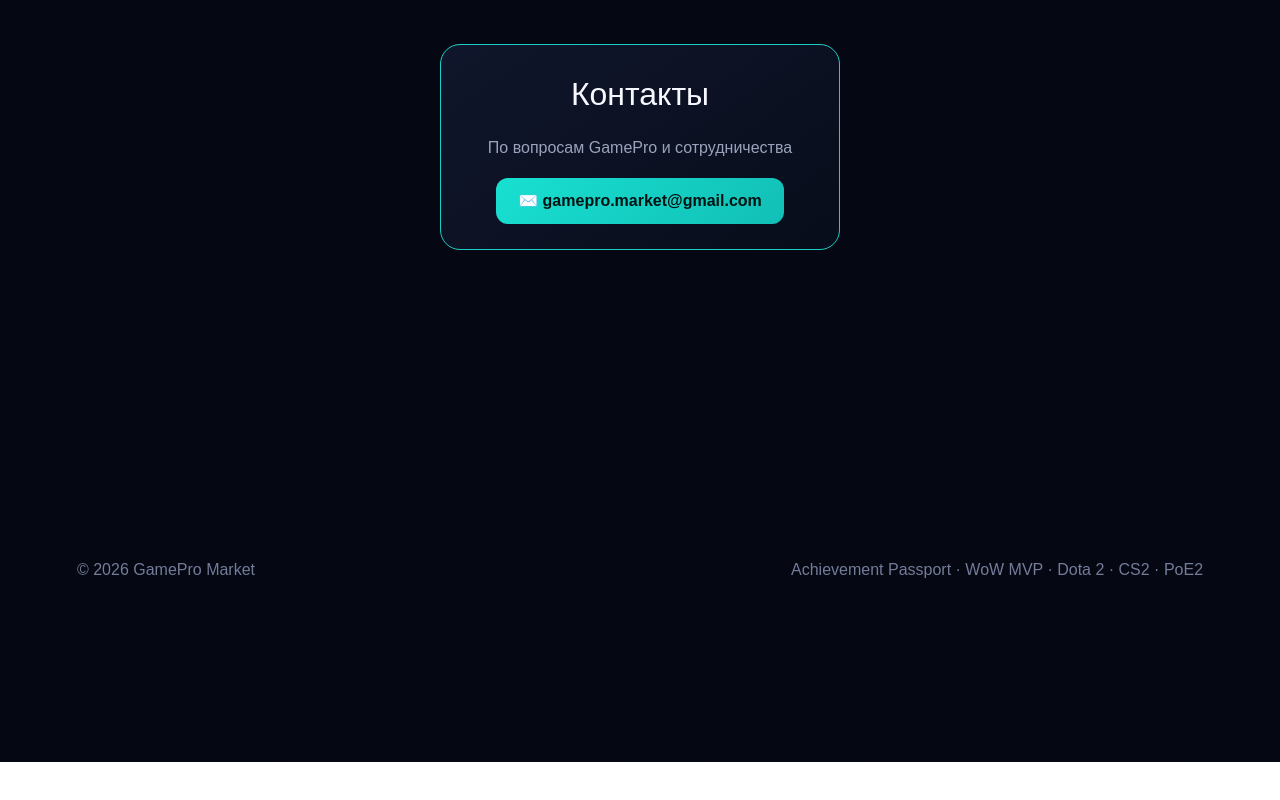
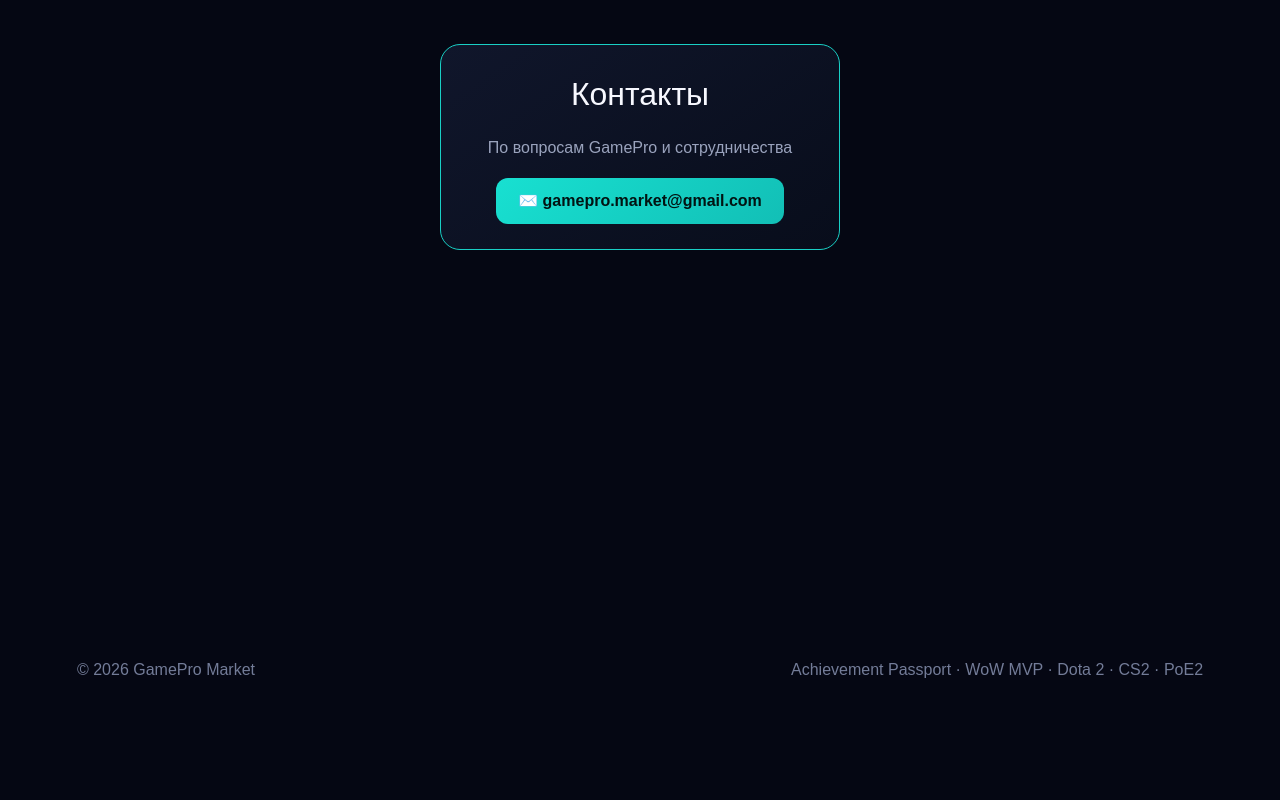
Before and after one commit to vesttrading/gamepro-market, a Next.js app: page / in a window 1280 px wide. Shown: the part 3848-4648 px from the top of the page. Before the commit the page ends 4610 px from the top, so only its background shows below. Built offline with nearby package versions, Linux system fonts and the light colour scheme; no server answers.

Commit message:
Adjust footer margin for better spacing
Increased margin-top for footer spacing on larger screens.

```diff
--- a/app/globals.css
+++ b/app/globals.css
@@ -835,7 +835,7 @@ section#reviews p {
     footer,
     main + footer,
     div[class*="footer"] {
-        margin-top: 140px !important;    /* Отодвигаем надписи ниже от Гильдий */
+        margin-top: 190px !important;    /* Отодвигаем надписи ниже от Гильдий */
         padding-bottom: 90px !important;  /* Делаем аккуратный отступ до самого края экрана */
         border-top: none !important;     /* Убираем ту самую тонкую разделительную линию */
     }
```
